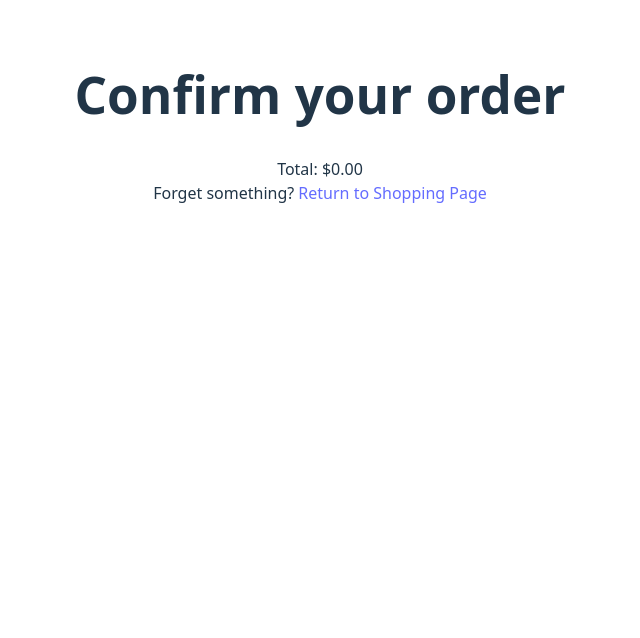
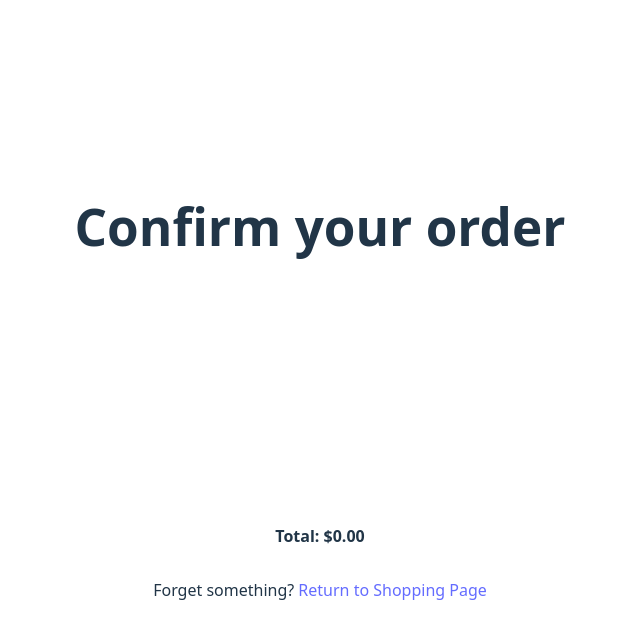
Before and after one commit to xzovy1/shopping-cart, a React (Vite) app: page /checkout in a window 1280 px wide. Shown: the top 638 px of the page, without its empty margins (320-960 px from the left). Built offline with nearby package versions, Linux system fonts and the light colour scheme.

Commit message:
style: checkout page

```diff
--- a/src/Checkout.jsx
+++ b/src/Checkout.jsx
@@ -1,5 +1,6 @@
 import { Link, useLocation } from "react-router-dom";
 import { useEffect, useState } from "react";
+import styles from "./modules/Checkout.module.css"
 
 const Checkout = () => {
     const location = useLocation();
@@ -29,25 +30,35 @@ const Checkout = () => {
     }
 
     return (
-        <div data-testid="checkout">
+        <div data-testid="checkout" className={styles.root}>
             <h1>Confirm your order</h1>
-            <ul>
-                {cartItems.map(item =>
-                    <li key={item.id}>
-                        <span>{item.title}</span> <span data-testid="price">${item.price}</span> x <span data-testid="quantity">{item.quantity}</span>
-                        <div>
-                            <button onClick={()=>increment(item)}>+</button>
-                            <button onClick={()=>decrement(item)}>-</button>
+            <div className={styles.body}>
+                <ul>
+                    {cartItems.map(item =>
+                    <div key={item.id}>
+
+                        <li key={item.id} className={styles.item}>
+                            <span className={styles.itemTitle}>{item.title}</span>
+                            <span data-testid="price">${item.price}</span>
+                            <div className={styles.quantitySection}>
+                                <div className={styles.quantityBtn}>
+                                    <button className={styles.increaseBtn}onClick={()=>increment(item)}>+</button>
+                                    <button className={styles.decreaseBtn} onClick={()=>decrement(item)}>-</button>
+                                </div>
+                                <div className={styles.quantityAmount}> x<span data-testid="quantity">{item.quantity}</span></div>
+                            </div>
+                        </li>
+                        <hr />
                         </div>
-                    </li>
-                )}
-            </ul>
-            <div data-testid="order-total">Total: ${totalPrice}</div>
+                    )}
+                </ul>
+                <h4 data-testid="order-total" className={styles.orderTotal}>Total: ${totalPrice}</h4>
+            </div>
+               <div> {cartItems.length > 0 ? <Link to="/order-complete"><button>Place Order</button></Link> : ''}</div>
             <div>
                 Forget something?
                 <Link to="/shopping-page" state={{cartItems}}> Return to Shopping Page</Link>
             </div>
-                {cartItems.length > 0 ? <Link to="/order-complete"><button>Place Order</button></Link> : ''}
         </div>
     )
 }
--- a/src/index.css
+++ b/src/index.css
@@ -6,7 +6,6 @@
   color-scheme: light;
   color: #242424;
   background-color: #ececec;
-
   font-synthesis: none;
   text-rendering: optimizeLegibility;
   -webkit-font-smoothing: antialiased;
@@ -25,7 +24,7 @@ a:hover {
 body {
   margin: 0;
   display: flex;
-  /* place-items: center;  */
+  place-items: center;
   justify-content: center;
   min-width: 320px;
   min-height: 100vh;
@@ -73,3 +72,7 @@ button:focus-visible {
     background-color: #f9f9f9;
   }
 }
+
+ul {
+  list-style: none;
+}
--- a/src/modules/CartBar.module.css
+++ b/src/modules/CartBar.module.css
@@ -4,8 +4,6 @@
     display: flex;
     flex-direction: column;
     justify-content: center;
-    align-items: flex-start;
-    /* border: 1px solid rgb(201, 201, 201); */
     border-radius: 10px;
     padding: 10px;
     background-color: white;
@@ -27,10 +25,8 @@
 }
 
 .cart > ul {
-    list-style: none;
     overflow-y: scroll;
     max-height: 400px;
-
 }
 
 .cart li {
--- /dev/null
+++ b/src/modules/Checkout.module.css
@@ -0,0 +1,76 @@
+.root > *{
+    margin: 20px;
+}
+.body{
+    background-color: white;
+    border-radius: 10px;
+    display: grid;
+    grid-template-rows: 10fr 1fr;
+    grid-template-columns: 2fr .5fr .5fr;
+    align-items: center;
+    margin: 30px;
+}
+.body ul {
+    padding: 0px 40px;
+    grid-column: 1 / 4;
+}
+.item{
+    display: grid;
+    grid-template-columns: 2fr .5fr .5fr;
+    align-items: center;
+    margin-top: 10px;
+}
+
+.itemTitle{
+    justify-self: start;
+}
+.orderTotal{
+    margin: 0;
+    grid-row: 2;
+    grid-column: 1/4;
+    justify-self: center;
+}
+.quantitySection{
+    display: grid;
+    grid-template-columns: 1fr 1fr;
+    align-items: center;
+}
+
+.quantityAmount{
+    padding: 0px 20px;
+}
+
+.quantityBtn{
+    border-radius: 10px;
+    width: max-content;
+}
+
+.quantityBtn * {
+    background-color: inherit;
+    color: black;
+}
+
+.increaseBtn,
+.decreaseBtn {
+    transition: border-color .5s;
+}
+
+.increaseBtn {
+    border-radius: 10px 0px 0px 10px;
+    border-right: 0px;
+}
+
+.decreaseBtn{
+    border-radius: 0px 10px 10px 0px;
+    border-left: 0px;
+}
+
+.increaseBtn:hover {
+    border-radius: 10px 0px 0px 10px;
+    border-right: transparent;
+}
+
+.decreaseBtn:hover {
+    border-radius: 0px 10px 10px 0px;
+    border-left: transparent;
+}
```
